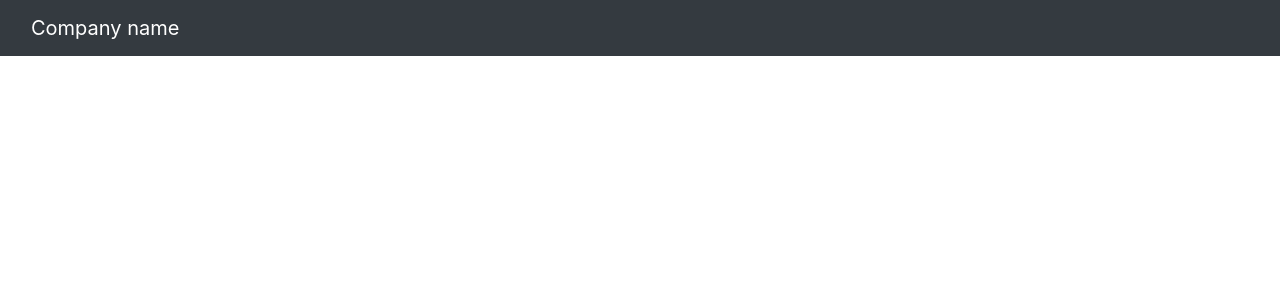
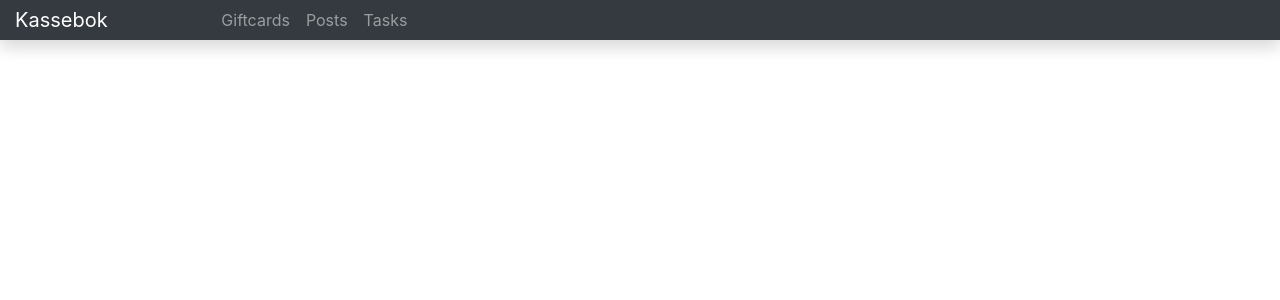
Before and after one commit to Discolai/kassebok, a React (Create React App) app: page / in a window 1280 px wide. Shown: the top 300 px of the page. Built offline with nearby package versions, Linux system fonts and the light colour scheme; the HTML template or start-up script is replaced by a standard one.

Commit message:
Added links to navbar

```diff
--- a/src/components/navbar.js
+++ b/src/components/navbar.js
@@ -1,11 +1,24 @@
 import React from 'react'
 import PropTypes from 'prop-types'
+import { Link , BrowserRouter as Router } from 'react-router-dom'
+
 
 class NavBar extends React.Component {
   render () {
     return (
-      <nav className="navbar navbar-dark bg-dark">
-        <a className="navbar-brand col-sm-3 col-md-2 mr-0" href="#">Company name</a>
+      <nav className="navbar navbar-dark bg-dark flex-md-nowrap p-0 shadow navbar-expand-md">
+        <Link to="/" className="navbar-brand col-sm-3 col-md-2 mr-0">Kassebok</Link>
+        <ul className="navbar-nav mr-auto">
+          <li className="nav-item">
+          <Link to="/giftcards" className="nav-link">Giftcards</Link>
+          </li>
+          <li className="nav-item">
+          <Link to="/posts" className="nav-link">Posts</Link>
+          </li>
+          <li className="nav-item">
+          <Link to="/tasks" className="nav-link">Tasks</Link>
+          </li>
+        </ul>
       </nav>
     );
   }
```
